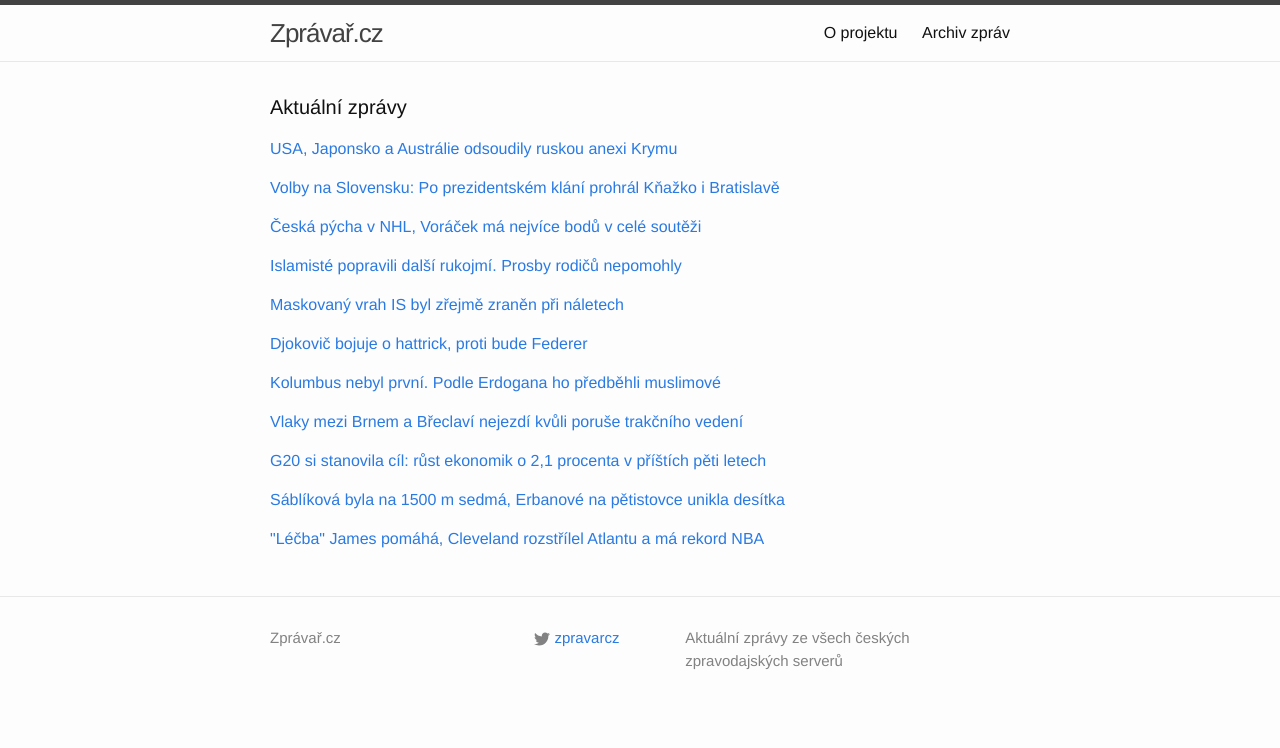
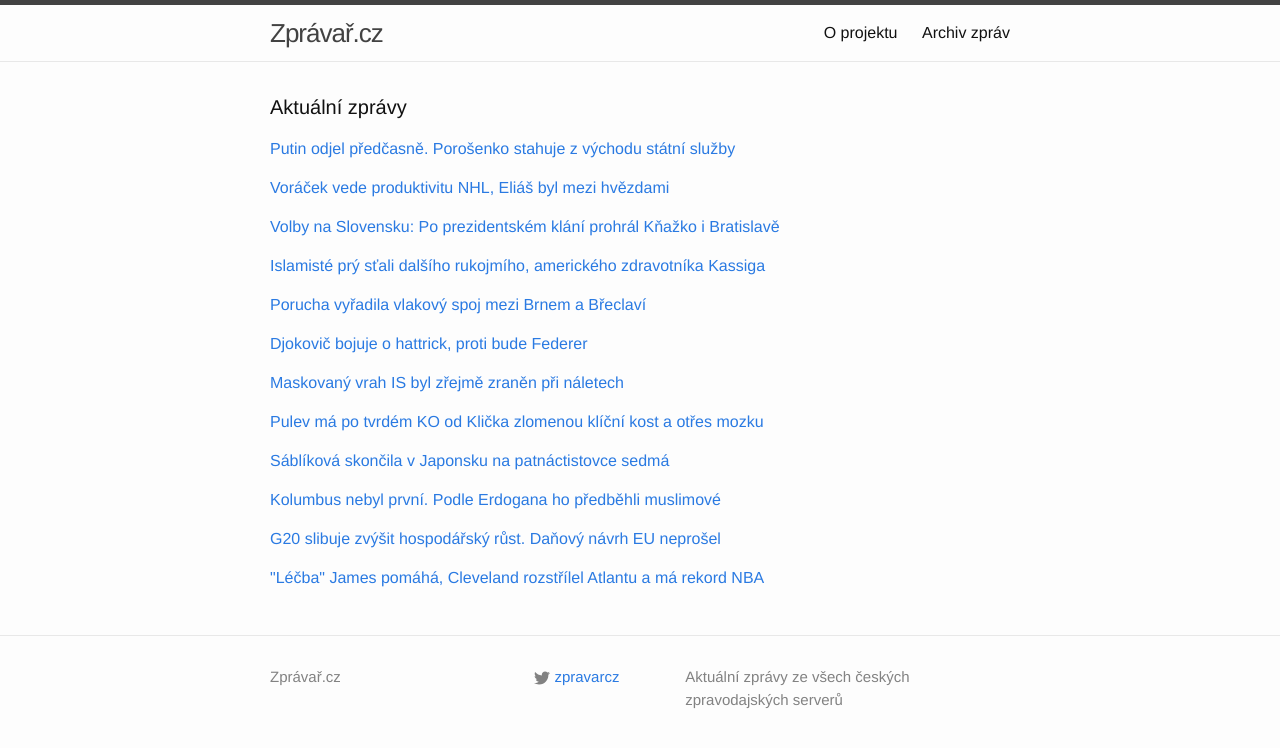
Before and after one commit to adliska/zpravar, a Jekyll site: the page built from index.html, in a window 1280 px wide. Shown: the top 748 px of the page. Built offline with Jekyll 4.4.1, drawn with Linux system fonts in a browser that asks for light colours.

Commit message:
zpravar news update

```diff
--- a/index.html
+++ b/index.html
@@ -5,9 +5,10 @@ layout: default
 <div class="home">
     <h1 class="page-heading">Aktuální zprávy</h1>
 
-<p><a href="javascript:;" onclick="toggle_visibility('zpravy0')">USA, Japonsko a Austrálie odsoudily ruskou anexi Krymu</a></p>
+<p><a href="javascript:;" onclick="toggle_visibility('zpravy0')">Putin odjel předčasně. Porošenko stahuje z východu státní služby</a></p>
 <div id="zpravy0" style="display:none">
 <ul>
+<li><a href=http://echo24.cz/a/w9E7d>Putin odjel předčasně. Porošenko stahuje z východu státní služby - echo24.cz</a></li>
 <li><a href=http://www.tyden.cz/rubriky/zahranici/rusko-a-okoli/usa-japonsko-a-australie-odsoudily-ruskou-anexi-krymu_324424.html>USA, Japonsko a Austrálie odsoudily ruskou anexi Krymu - www.tyden.cz</a></li>
 <li><a href=http://www.novinky.cz/zahranicni/amerika/353646-obama-nechce-rusko-izolovat-dalsi-sankce-zatim-nebudou.html>Obama nechce Rusko izolovat, další sankce zatím nebudou - www.novinky.cz</a></li>
 <li><a href=http://zpravy.e15.cz/zahranicni/politika/usa-a-eu-zatim-dalsi-protiruske-sankce-nechystaji-1137493>USA a EU zatím další protiruské sankce nechystají - zpravy.e15.cz</a></li>
@@ -21,8 +22,22 @@ layout: default
 <li><a href=http://zpravy.idnes.cz/putin-o-ukrajine-0ki-/zahranicni.aspx?c=A141116_071008_zahranicni_cen>Putin mluví o slušné šanci na ukončení konfliktu na Ukrajině - zpravy.idnes.cz</a></li>
 <li><a href=http://www.ceskenoviny.cz/zpravy/zpravy/usa-japonsko-a-australie-odsoudily-ruskou-anexi-krymu/1147848>USA, Japonsko a Austrálie odsoudily ruskou anexi Krymu - www.ceskenoviny.cz</a></li>
 </ul>
-</div><p><a href="javascript:;" onclick="toggle_visibility('zpravy1')">Volby na Slovensku: Po prezidentském klání prohrál Kňažko i Bratislavě</a></p>
+</div><p><a href="javascript:;" onclick="toggle_visibility('zpravy1')">Voráček vede produktivitu NHL, Eliáš byl mezi hvězdami</a></p>
 <div id="zpravy1" style="display:none">
+<ul>
+<li><a href=http://www.sportovninoviny.cz/zpravy/voracek-vede-produktivitu-nhl-elias-byl-mezi-hvezdami/1147860>Voráček vede produktivitu NHL, Eliáš byl mezi hvězdami - www.sportovninoviny.cz</a></li>
+<li><a href=http://www.tyden.cz/rubriky/sport/hokej/nhl/ceska-pycha-v-nhl-voracek-ma-nejvice-bodu-v-cele-soutezi_324422.html>Česká pýcha v NHL, Voráček má nejvíce bodů v celé soutěži - www.tyden.cz</a></li>
+<li><a href=http://www.tyden.cz/rubriky/sport/hokej/nhl/voracek-uz-vede-produktivitu-nhl-elias-byl-mezi-hvezdami_324422.html>Voráček už vede produktivitu NHL, Eliáš byl mezi hvězdami - www.tyden.cz</a></li>
+<li><a href=http://www.sportovninoviny.cz/zpravy/voracek-uz-vede-produktivitu-nhl-elias-byl-mezi-hvezdami/1147860>Voráček už vede produktivitu NHL, Eliáš byl mezi hvězdami - www.sportovninoviny.cz</a></li>
+<li><a href=http://www.rozhlas.cz/_zprava/hokejista-voracek-i-pres-dalsi-porazku-flyers-vede-bodovani-nhl--1421163>Hokejista Voráček i přes další porážku Flyers vede bodování NHL - www.rozhlas.cz</a></li>
+<li><a href=http://www.denik.cz/hokej/voracek-se-dostal-do-cela-produktivity-nhl-elias-mezi-hvezdami-20141116.html>Voráček se dostal do čela produktivity NHL, Eliáš mezi hvězdami - www.denik.cz</a></li>
+<li><a href=http://hokej.idnes.cz/voracek-preskocil-crosbyho-df7-/nhl.aspx?c=A141115_221239_nhl_Mkr>Voráček přeskočil Crosbyho v bodování NHL, Hemský se konečně prosadil - hokej.idnes.cz</a></li>
+<li><a href=http://www.sportovninoviny.cz/zpravy/voracek-se-dostal-do-cela-produktivity-nhl-elias-mezi-hvezdami/1147860>Voráček se dostal do čela produktivity NHL, Eliáš mezi hvězdami - www.sportovninoviny.cz</a></li>
+<li><a href=http://sport.aktualne.cz/voracek-v-noci-zase-zaril-a-uz-vede-produktivitu-cele-nhl/r~d757d65c6d5411e4b6d20025900fea04/>Voráček v noci zase zářil a už vede produktivitu celé NHL - sport.aktualne.cz</a></li>
+<li><a href=http://sport.aktualne.cz/tlusty-a-hemsky-bodovali-jejich-tymy-vsak-prohraly/r~b3fa94a06d2311e49bec0025900fea04/>Tlustý a Hemský bodovali, jejich týmy však prohrály - sport.aktualne.cz</a></li>
+</ul>
+</div><p><a href="javascript:;" onclick="toggle_visibility('zpravy2')">Volby na Slovensku: Po prezidentském klání prohrál Kňažko i Bratislavě</a></p>
+<div id="zpravy2" style="display:none">
 <ul>
 <li><a href=http://zpravy.e15.cz/zahranicni/politika/volby-na-slovensku-po-prezidentskem-klani-prohral-knazko-i-bratislave-1137500>Volby na Slovensku: Po prezidentském klání prohrál Kňažko i Bratislavě - zpravy.e15.cz</a></li>
 <li><a href=http://zpravy.aktualne.cz/zahranici/knazko-bratislavu-neziskal-slovaci-volili-vedeni-mest/r~dcbf40806d6d11e4b5c5002590604f2e/>Kňažko Bratislavu nezískal. Slováci volili vedení měst - zpravy.aktualne.cz</a></li>
@@ -34,22 +49,10 @@ layout: default
 <li><a href=http://www.ceskenoviny.cz/zpravy/zpravy/ve-volbach-v-bratislave-neuspel-primator-ftacnik-ani-knazko/1147853>Ve volbách v Bratislavě neuspěl primátor Ftáčnik ani Kňažko - www.ceskenoviny.cz</a></li>
 <li><a href=http://zpravy.idnes.cz/volby-v-bratislave-0ag-/zahranicni.aspx?c=A141116_070310_zahranicni_cen>Kňažko neuspěl po prezidentských volbách ani v boji o Bratislavu - zpravy.idnes.cz</a></li>
 </ul>
-</div><p><a href="javascript:;" onclick="toggle_visibility('zpravy2')">Česká pýcha v NHL, Voráček má nejvíce bodů v celé soutěži</a></p>
-<div id="zpravy2" style="display:none">
-<ul>
-<li><a href=http://www.tyden.cz/rubriky/sport/hokej/nhl/ceska-pycha-v-nhl-voracek-ma-nejvice-bodu-v-cele-soutezi_324422.html>Česká pýcha v NHL, Voráček má nejvíce bodů v celé soutěži - www.tyden.cz</a></li>
-<li><a href=http://www.tyden.cz/rubriky/sport/hokej/nhl/voracek-uz-vede-produktivitu-nhl-elias-byl-mezi-hvezdami_324422.html>Voráček už vede produktivitu NHL, Eliáš byl mezi hvězdami - www.tyden.cz</a></li>
-<li><a href=http://www.sportovninoviny.cz/zpravy/voracek-uz-vede-produktivitu-nhl-elias-byl-mezi-hvezdami/1147860>Voráček už vede produktivitu NHL, Eliáš byl mezi hvězdami - www.sportovninoviny.cz</a></li>
-<li><a href=http://www.rozhlas.cz/_zprava/hokejista-voracek-i-pres-dalsi-porazku-flyers-vede-bodovani-nhl--1421163>Hokejista Voráček i přes další porážku Flyers vede bodování NHL - www.rozhlas.cz</a></li>
-<li><a href=http://www.denik.cz/hokej/voracek-se-dostal-do-cela-produktivity-nhl-elias-mezi-hvezdami-20141116.html>Voráček se dostal do čela produktivity NHL, Eliáš mezi hvězdami - www.denik.cz</a></li>
-<li><a href=http://hokej.idnes.cz/voracek-preskocil-crosbyho-df7-/nhl.aspx?c=A141115_221239_nhl_Mkr>Voráček přeskočil Crosbyho v bodování NHL, Hemský se konečně prosadil - hokej.idnes.cz</a></li>
-<li><a href=http://www.sportovninoviny.cz/zpravy/voracek-se-dostal-do-cela-produktivity-nhl-elias-mezi-hvezdami/1147860>Voráček se dostal do čela produktivity NHL, Eliáš mezi hvězdami - www.sportovninoviny.cz</a></li>
-<li><a href=http://sport.aktualne.cz/voracek-v-noci-zase-zaril-a-uz-vede-produktivitu-cele-nhl/r~d757d65c6d5411e4b6d20025900fea04/>Voráček v noci zase zářil a už vede produktivitu celé NHL - sport.aktualne.cz</a></li>
-<li><a href=http://sport.aktualne.cz/tlusty-a-hemsky-bodovali-jejich-tymy-vsak-prohraly/r~b3fa94a06d2311e49bec0025900fea04/>Tlustý a Hemský bodovali, jejich týmy však prohrály - sport.aktualne.cz</a></li>
-</ul>
-</div><p><a href="javascript:;" onclick="toggle_visibility('zpravy3')">Islamisté popravili další rukojmí. Prosby rodičů nepomohly</a></p>
+</div><p><a href="javascript:;" onclick="toggle_visibility('zpravy3')">Islamisté prý sťali dalšího rukojmího, amerického zdravotníka Kassiga</a></p>
 <div id="zpravy3" style="display:none">
 <ul>
+<li><a href=http://zpravy.e15.cz/zahranicni/udalosti/islamiste-pry-stali-dalsiho-rukojmiho-americkeho-zdravotnika-kassiga-1137507>Islamisté prý sťali dalšího rukojmího, amerického zdravotníka Kassiga - zpravy.e15.cz</a></li>
 <li><a href=http://www.tyden.cz/rubriky/zahranici/asie-a-oceanie/islamiste-popravili-dalsi-rukojmi-prosby-rodicu-nepomohly_324431.html>Islamisté popravili další rukojmí. Prosby rodičů nepomohly - www.tyden.cz</a></li>
 <li><a href=http://echo24.cz/a/ikyn6>Islámský stát zavraždil dalšího rukojmího, Američana Kassiga - echo24.cz</a></li>
 <li><a href=http://zahranicni.ihned.cz/blizky-vychod/c1-63129170-islamiste-udajne-zavrazdili-dalsiho-americana-zaznam-opet-zverejnili>Islámisté údajně zavraždili dalšího Američana. Záznam opět zveřejnili - zahranicni.ihned.cz</a></li>
@@ -58,14 +61,15 @@ layout: default
 <li><a href=http://zpravy.idnes.cz/islamsky-stat-popravil-americkeho-humanitarniho-pracovnika-petera-kassiga-17f-/zahranicni.aspx?c=A141116_103553_zahranicni_im>Islamisté zavraždili dalšího zajatce, prosby rodičů je neobměkčily - zpravy.idnes.cz</a></li>
 <li><a href=http://www.rozhlas.cz/_zprava/radikalove-z-organizace-islamsky-stat-pry-zavrazdili-dalsi-rukojmi--1421194>Radikálové z organizace Islámský stát prý zavraždili další rukojmí  - www.rozhlas.cz</a></li>
 </ul>
-</div><p><a href="javascript:;" onclick="toggle_visibility('zpravy4')">Maskovaný vrah IS byl zřejmě zraněn při náletech</a></p>
+</div><p><a href="javascript:;" onclick="toggle_visibility('zpravy4')">Porucha vyřadila vlakový spoj mezi Brnem a Břeclaví</a></p>
 <div id="zpravy4" style="display:none">
 <ul>
-<li><a href=http://www.ceskatelevize.cz/ct24/svet/292572-maskovany-vrah-is-byl-zrejme-zranen-pri-naletech/>Maskovaný vrah IS byl zřejmě zraněn při náletech - www.ceskatelevize.cz</a></li>
-<li><a href=http://echo24.cz/a/wpZfK>Islamista 'John', který podřízl rukojmí, byl prý zraněn - echo24.cz</a></li>
-<li><a href=http://zpravy.aktualne.cz/zahranici/vrah-zapadnich-rukojmich-islamskeho-statu-byl-pry-zranen/r~5c50641c6d5c11e4a10c0025900fea04/>Vrah západních rukojmích Islámského státu byl prý zraněn - zpravy.aktualne.cz</a></li>
-<li><a href=http://www.novinky.cz/zahranicni/blizky-a-stredni-vychod/353641-pri-naletu-na-pozice-islamskeho-statu-byl-zranen-i-vrah-zapadnich-rukojmich.html>Při náletu na pozice Islámského státu byl zraněn i vrah západních rukojmích - www.novinky.cz</a></li>
-<li><a href=http://www.ceskenoviny.cz/zpravy/zpravy/vrah-zapadnich-rukojmich-islamskeho-statu-byl-pry-zranen/1147849>Vrah západních rukojmích Islámského státu byl prý zraněn - www.ceskenoviny.cz</a></li>
+<li><a href=http://www.ceskatelevize.cz/ct24/regiony/292582-porucha-vyradila-vlakovy-spoj-mezi-brnem-a-breclavi/>Porucha vyřadila vlakový spoj mezi Brnem a Břeclaví - www.ceskatelevize.cz</a></li>
+<li><a href=http://www.lidovky.cz/kvuli-poruse-trakcniho-vedeni-nejezdi-vlaky-mezi-brnem-a-breclavi-p98-/zpravy-domov.aspx?c=A141116_114259_ln_domov_mct>Kvůli poruše trakčního vedení nejezdí vlaky mezi Brnem a Břeclaví  - www.lidovky.cz</a></li>
+<li><a href=http://www.denik.cz/ekonomika/vlaky-mezi-brnem-a-breclavi-nejezdi-kvuli-poruse-trakcniho-vedeni-20141116.html>Vlaky mezi Brnem a Břeclaví nejezdí kvůli poruše trakčního vedení - www.denik.cz</a></li>
+<li><a href=http://zpravy.aktualne.cz/domaci/kvuli-poruse-nejezdi-vlaky-mezi-brnem-a-breclavi/r~666248c86d7811e4833a0025900fea04/>Kvůli poruše nejezdí vlaky mezi Brnem a Břeclaví - zpravy.aktualne.cz</a></li>
+<li><a href=http://www.financninoviny.cz/zpravodajstvi/zpravy/kvuli-poruse-trakcniho-vedeni-nejezdi-vlaky-mezi-brnem-a-breclavi/1147896>Kvůli poruše trakčního vedení nejezdí vlaky mezi Brnem a Břeclaví - www.financninoviny.cz</a></li>
+<li><a href=http://brno.idnes.cz/zastavena-trat-pod-brnem-0xf-/brno-zpravy.aspx?c=A141116_095555_brno-zpravy_cen>Kvůli poruše nejezdí vlaky u Brna, 14 cestujících veze do Vídně autobus - brno.idnes.cz</a></li>
 </ul>
 </div><p><a href="javascript:;" onclick="toggle_visibility('zpravy5')">Djokovič bojuje o hattrick, proti bude Federer</a></p>
 <div id="zpravy5" style="display:none">
@@ -76,38 +80,49 @@ layout: default
 <li><a href=http://www.rozhlas.cz/_zprava/djokovic-a-federer-se-utkaji-ve-finale-londynskeho-turnaje-mistru--1421099>Djokovič a Federer se utkají ve finále londýnského Turnaje mistrů - www.rozhlas.cz</a></li>
 <li><a href=http://www.sportovninoviny.cz/zpravy/djokovic-a-federer-se-utkaji-ve-finale-turnaje-mistru/1147755>Djokovič a Federer se utkají ve finále Turnaje mistrů - www.sportovninoviny.cz</a></li>
 </ul>
-</div><p><a href="javascript:;" onclick="toggle_visibility('zpravy6')">Kolumbus nebyl první. Podle Erdogana ho předběhli muslimové</a></p>
+</div><p><a href="javascript:;" onclick="toggle_visibility('zpravy6')">Maskovaný vrah IS byl zřejmě zraněn při náletech</a></p>
 <div id="zpravy6" style="display:none">
+<ul>
+<li><a href=http://www.ceskatelevize.cz/ct24/svet/292572-maskovany-vrah-is-byl-zrejme-zranen-pri-naletech/>Maskovaný vrah IS byl zřejmě zraněn při náletech - www.ceskatelevize.cz</a></li>
+<li><a href=http://echo24.cz/a/wpZfK>Islamista 'John', který podřízl rukojmí, byl prý zraněn - echo24.cz</a></li>
+<li><a href=http://zpravy.aktualne.cz/zahranici/vrah-zapadnich-rukojmich-islamskeho-statu-byl-pry-zranen/r~5c50641c6d5c11e4a10c0025900fea04/>Vrah západních rukojmích Islámského státu byl prý zraněn - zpravy.aktualne.cz</a></li>
+<li><a href=http://www.novinky.cz/zahranicni/blizky-a-stredni-vychod/353641-pri-naletu-na-pozice-islamskeho-statu-byl-zranen-i-vrah-zapadnich-rukojmich.html>Při náletu na pozice Islámského státu byl zraněn i vrah západních rukojmích - www.novinky.cz</a></li>
+<li><a href=http://www.ceskenoviny.cz/zpravy/zpravy/vrah-zapadnich-rukojmich-islamskeho-statu-byl-pry-zranen/1147849>Vrah západních rukojmích Islámského státu byl prý zraněn - www.ceskenoviny.cz</a></li>
+</ul>
+</div><p><a href="javascript:;" onclick="toggle_visibility('zpravy7')">Pulev má po tvrdém KO od Klička zlomenou klíční kost a otřes mozku</a></p>
+<div id="zpravy7" style="display:none">
+<ul>
+<li><a href=http://www.denik.cz/ostatni_sport/pulev-ma-po-tvrdem-ko-od-klicka-zlomenou-klicni-kost-a-otres-mozku-20141116.html>Pulev má po tvrdém KO od Klička zlomenou klíční kost a otřes mozku - www.denik.cz</a></li>
+<li><a href=http://sport.idnes.cz/box-klicko-kubrev-0zv-/sporty.aspx?c=A141116_112431_sporty_rou>Boxer Pulev má po KO od Klička zlomenou lícní kost a otřes mozku - sport.idnes.cz</a></li>
+<li><a href=http://www.sportovninoviny.cz/zpravy/pulev-ma-po-ko-od-klicka-zlomenou-licni-kost-a-otres-mozku/1147901>Pulev má po KO od Klička zlomenou lícní kost a otřes mozku - www.sportovninoviny.cz</a></li>
+<li><a href=http://www.rozhlas.cz/_zprava/klicko-knokautoval-puleva-a-posedmnacte-obhajil-mistrovsky-pas--1421175>Kličko knokautoval Puleva a posedmnácté obhájil mistrovský pás - www.rozhlas.cz</a></li>
+</ul>
+</div><p><a href="javascript:;" onclick="toggle_visibility('zpravy8')">Sáblíková skončila v Japonsku na patnáctistovce sedmá</a></p>
+<div id="zpravy8" style="display:none">
+<ul>
+<li><a href=http://www.sportovninoviny.cz/zpravy/sablikova-skoncila-v-japonsku-na-patnactistovce-sedma/1147868>Sáblíková skončila v Japonsku na patnáctistovce sedmá - www.sportovninoviny.cz</a></li>
+<li><a href=http://www.denik.cz/zimni_sporty/sablikova-byla-na-1500-m-sedma-erbanove-na-petistovce-unikla-desitka-20141116.html>Sáblíková byla na 1500 m sedmá, Erbanové na pětistovce unikla desítka - www.denik.cz</a></li>
+<li><a href=http://sport.aktualne.cz/sablikova-skoncila-na-v-japonsku-na-patnactistovce-sedma/r~3df047766d6611e4845a002590604f2e/>Sáblíková skončila na v Japonsku na patnáctistovce sedmá - sport.aktualne.cz</a></li>
+<li><a href=http://www.sportovninoviny.cz/zpravy/sablikova-skoncila-na-sp-v-japonsku-na-patnactistovce-sedma/1147868>Sáblíková skončila na SP v Japonsku na patnáctistovce sedmá - www.sportovninoviny.cz</a></li>
+</ul>
+</div><p><a href="javascript:;" onclick="toggle_visibility('zpravy9')">Kolumbus nebyl první. Podle Erdogana ho předběhli muslimové</a></p>
+<div id="zpravy9" style="display:none">
 <ul>
 <li><a href=http://zpravy.aktualne.cz/zahranici/kolumbus-nebyl-prvni-podle-erdogana-ho-predbehli-muslimove/r~03917f8a6d7211e4845a002590604f2e/>Kolumbus nebyl první. Podle Erdogana ho předběhli muslimové - zpravy.aktualne.cz</a></li>
 <li><a href=http://zahranicni.ihned.cz/blizky-vychod/c1-63128770-ameriku-objevili-muslimove-prohlasil-turecky-prezident-erdogan>Ameriku objevili muslimové, prohlásil turecký prezident Erdogan - zahranicni.ihned.cz</a></li>
 <li><a href=http://zpravy.e15.cz/zahranicni/udalosti/muslimove-byli-v-americe-pred-kolumbem-tvrdi-turecky-prezident-1137495>Muslimové byli v Americe před Kolumbem, tvrdí turecký prezident - zpravy.e15.cz</a></li>
 <li><a href=http://zpravy.idnes.cz/erdogan-tvrdi-ze-ameriku-objevili-muslimove-fmr-/zahranicni.aspx?c=A141116_075257_zahranicni_cen>Muslimové objevili Ameriku, říká turecký prezident s odvoláním na Kolumba - zpravy.idnes.cz</a></li>
 </ul>
-</div><p><a href="javascript:;" onclick="toggle_visibility('zpravy7')">Vlaky mezi Brnem a Břeclaví nejezdí kvůli poruše trakčního vedení</a></p>
-<div id="zpravy7" style="display:none">
+</div><p><a href="javascript:;" onclick="toggle_visibility('zpravy10')">G20 slibuje zvýšit hospodářský růst. Daňový návrh EU neprošel</a></p>
+<div id="zpravy10" style="display:none">
 <ul>
-<li><a href=http://www.denik.cz/ekonomika/vlaky-mezi-brnem-a-breclavi-nejezdi-kvuli-poruse-trakcniho-vedeni-20141116.html>Vlaky mezi Brnem a Břeclaví nejezdí kvůli poruše trakčního vedení - www.denik.cz</a></li>
-<li><a href=http://zpravy.aktualne.cz/domaci/kvuli-poruse-nejezdi-vlaky-mezi-brnem-a-breclavi/r~666248c86d7811e4833a0025900fea04/>Kvůli poruše nejezdí vlaky mezi Brnem a Břeclaví - zpravy.aktualne.cz</a></li>
-<li><a href=http://www.financninoviny.cz/zpravodajstvi/zpravy/kvuli-poruse-trakcniho-vedeni-nejezdi-vlaky-mezi-brnem-a-breclavi/1147896>Kvůli poruše trakčního vedení nejezdí vlaky mezi Brnem a Břeclaví - www.financninoviny.cz</a></li>
-<li><a href=http://brno.idnes.cz/zastavena-trat-pod-brnem-0xf-/brno-zpravy.aspx?c=A141116_095555_brno-zpravy_cen>Kvůli poruše nejezdí vlaky u Brna, 14 cestujících veze do Vídně autobus - brno.idnes.cz</a></li>
-</ul>
-</div><p><a href="javascript:;" onclick="toggle_visibility('zpravy8')">G20 si stanovila cíl: růst ekonomik o 2,1 procenta v příštích pěti letech</a></p>
-<div id="zpravy8" style="display:none">
-<ul>
+<li><a href=http://zpravy.e15.cz/zahranicni/ekonomika/g20-slibuje-zvysit-hospodarsky-rust-danovy-navrh-eu-neprosel-1137505>G20 slibuje zvýšit hospodářský růst. Daňový návrh EU neprošel - zpravy.e15.cz</a></li>
 <li><a href=http://www.denik.cz/ekonomika/g20-si-stanovila-cil-rust-ekonomik-o-2-1-procenta-v-pristich-peti-letech-2014111.html>G20 si stanovila cíl: růst ekonomik o 2,1 procenta v příštích pěti letech - www.denik.cz</a></li>
 <li><a href=http://www.financninoviny.cz/zpravodajstvi/zpravy/g20-chce-dosahnout-rustu-svych-ekonomik-o-2-1-procenta/1147866>G20 chce dosáhnout růstu svých ekonomik o 2,1 procenta - www.financninoviny.cz</a></li>
 <li><a href=http://byznys.ihned.cz/zpravodajstvi-svet/c1-63128560-g20-podpori-rust-ekonomik-posilit-maji-o-2-1-procenta-do-peti-let>G20 podpoří růst ekonomik, posílit mají o 2,1 procenta do pěti let - byznys.ihned.cz</a></li>
 </ul>
-</div><p><a href="javascript:;" onclick="toggle_visibility('zpravy9')">Sáblíková byla na 1500 m sedmá, Erbanové na pětistovce unikla desítka</a></p>
-<div id="zpravy9" style="display:none">
-<ul>
-<li><a href=http://www.denik.cz/zimni_sporty/sablikova-byla-na-1500-m-sedma-erbanove-na-petistovce-unikla-desitka-20141116.html>Sáblíková byla na 1500 m sedmá, Erbanové na pětistovce unikla desítka - www.denik.cz</a></li>
-<li><a href=http://sport.aktualne.cz/sablikova-skoncila-na-v-japonsku-na-patnactistovce-sedma/r~3df047766d6611e4845a002590604f2e/>Sáblíková skončila na v Japonsku na patnáctistovce sedmá - sport.aktualne.cz</a></li>
-<li><a href=http://www.sportovninoviny.cz/zpravy/sablikova-skoncila-na-sp-v-japonsku-na-patnactistovce-sedma/1147868>Sáblíková skončila na SP v Japonsku na patnáctistovce sedmá - www.sportovninoviny.cz</a></li>
-</ul>
-</div><p><a href="javascript:;" onclick="toggle_visibility('zpravy10')">"Léčba" James pomáhá, Cleveland rozstřílel Atlantu a má rekord NBA</a></p>
-<div id="zpravy10" style="display:none">
+</div><p><a href="javascript:;" onclick="toggle_visibility('zpravy11')">"Léčba" James pomáhá, Cleveland rozstřílel Atlantu a má rekord NBA</a></p>
+<div id="zpravy11" style="display:none">
 <ul>
 <li><a href=http://www.denik.cz/ostatni_sport/lecba-james-pomaha-cleveland-rozstrilel-atlantu-a-ma-rekord-nba-20141116.html>"Léčba" James pomáhá, Cleveland rozstřílel Atlantu a má rekord NBA - www.denik.cz</a></li>
 <li><a href=http://sport.idnes.cz/basketbal-nba-rekord-zpravodajstvi-d6j-/basket.aspx?c=A141116_095300_sport-basket_rou>Cleveland rozstřílel trojkami Atlantu a má rekord zámořské NBA - sport.idnes.cz</a></li>
```
